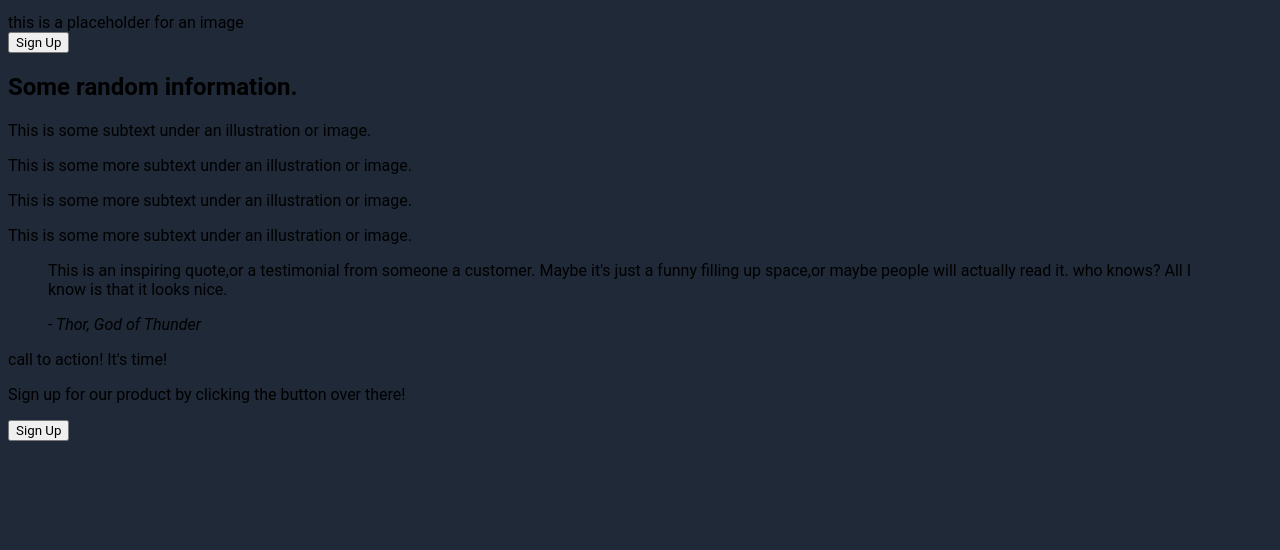
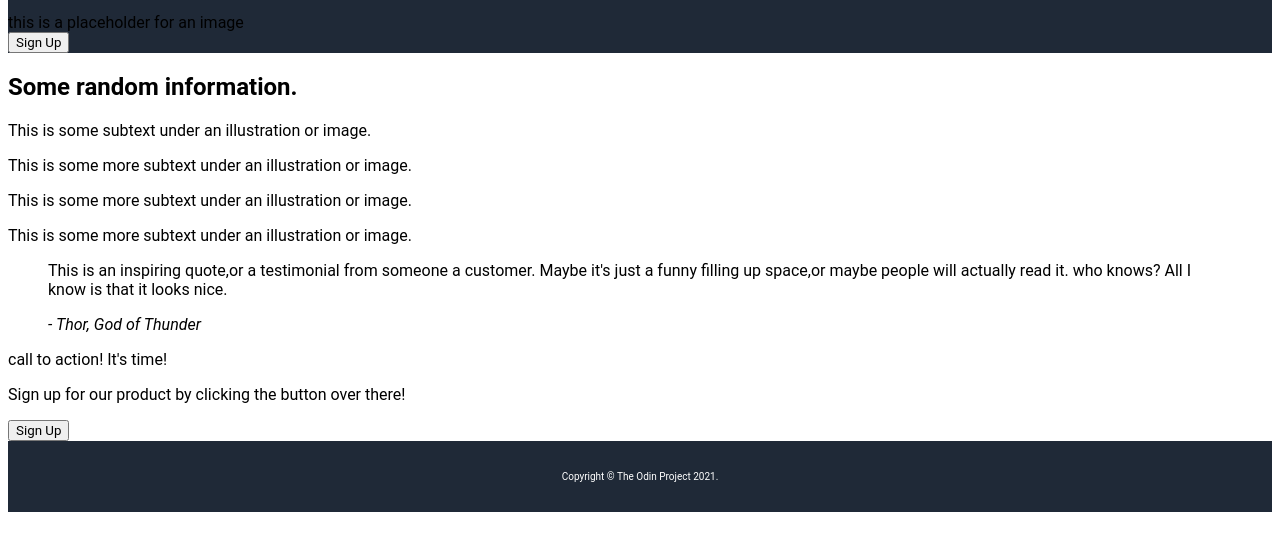
Before and after one commit to UC917/new-TOP, a plain HTML site: page NewProject/index.html in a window 1280 px wide. Shown: the part 190-740 px from the top of the page. Drawn offline with Linux system fonts and the light colour scheme.

Commit message:
更新了HTML的页脚和头部和页脚的CSS样式

```diff
--- a/NewProject/index.html
+++ b/NewProject/index.html
@@ -73,6 +73,11 @@
         <button class="button">Sign Up</button>
     </section>
 
+    <section>
+    <footer class="footer">
+        Copyright &copy; The Odin Project 2021.
+    </footer>
+    </section>
 </main>
 </body>
 </html>
--- a/css/styles.css
+++ b/css/styles.css
@@ -2,6 +2,17 @@
     font-family: Roboto, sans-serif;
 }
 
-body{
+header{
     background-color: #1f2937;
 }
+
+
+
+footer{
+    background-color: #1f2937;
+    text-align: center;
+    display: block;
+    padding: 30px;
+    color: #fff;
+    font-size: 10px;
+}
```
